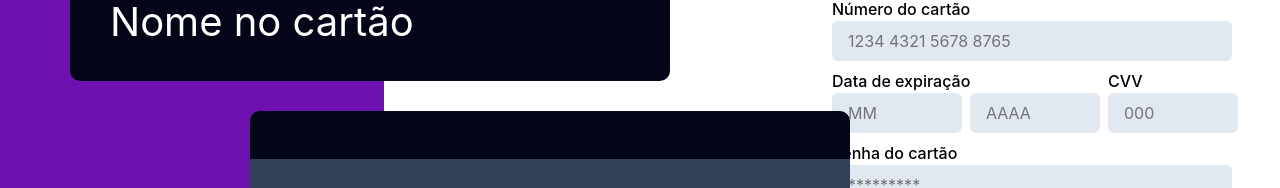
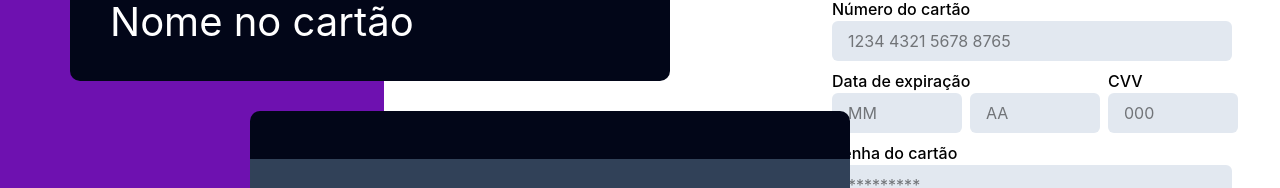
Before and after one commit to breno-facanha/Dados_Cartao, a React (Vite) app: page / in a window 1280 px wide. Shown: the part 299-487 px from the top of the page. Built offline with nearby package versions, Linux system fonts and the light colour scheme.

Commit message:
validação de data

```diff
--- a/src/App.jsx
+++ b/src/App.jsx
@@ -39,25 +39,26 @@ function App() {
     }
 
     const currentDate = new Date()
-    const currentYear = currentDate.getFullYear()
-    const currentMonth = currentDate.getMonth() + 1
-    console.log(currentYear)
-    console.log(currentMonth)
+    const dateCard = new Date(`20${ano}`, mes -1, 1)
 
-    if(ano < currentYear || (ano == currentYear && mes < currentMonth)){
-      toast.error("Cartão expirado")
+    if(dateCard < currentDate){
+      toast.error('Data de expiração inválida')
       return
     }
+    // if(ano < currentYear || (ano == currentYear && mes < currentMonth)){
+    //   toast.error("Cartão expirado")
+    //   return
+    // }
 
-    if(cvv.length < 3){
-      toast.error("Cvv deve conter 3 numeros")
-      return
-    }
+    // if(cvv.length < 3){
+    //   toast.error("Cvv deve conter 3 numeros")
+    //   return
+    // }
 
-    if(senha.length < 4){
-      toast.error("Senha deve conter no minimo 4 digitos")
-      return
-    }
+    // if(senha.length < 4){
+    //   toast.error("Senha deve conter no minimo 4 digitos")
+    //   return
+    // }
 
   }
 
@@ -143,9 +144,9 @@ function App() {
                     value={ano}
                     type="text"
                     className="bg-slate-200 py-2 px-4 border-none rounded-md w-[130px]"
-                    placeholder="AAAA"
+                    placeholder="AA"
                     onChange={ ele => setAno(ele.target.value.replace(/\D/g, ''))}
-                    maxLength={4}
+                    maxLength={2}
                     />
                 </div>
               </div>
```
